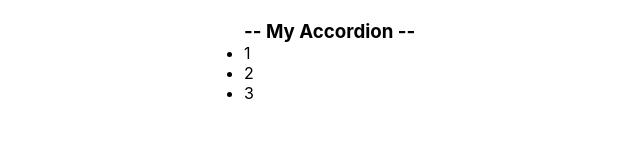
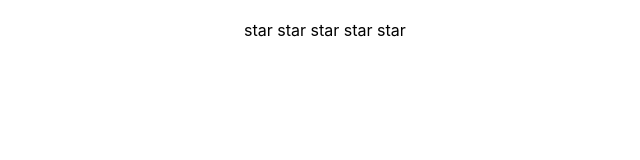
Before and after one commit to electrixky/react-samples, a React (Create React App) app: page / in a window 1280 px wide. Shown: the top 160 px of the page, without its empty margins (96-736 px from the left). Built offline with nearby package versions, Linux system fonts and the light colour scheme.

Commit message:
Rating refactored

```diff
--- a/src/App.tsx
+++ b/src/App.tsx
@@ -1,17 +1,22 @@
-import React from 'react';
+import React, {useState} from 'react';
 import './App.css';
 import {OnOff} from "./OnOff";
 import {Accordion} from "./Accordion";
 import {Rating} from "./Rating";
+import {RatingControlled, RatingValueType} from "./RatingControlled";
 
 function App() {
+
+    let [ratingValue, setRatingValue] = useState<RatingValueType>(0)
+
     return (
         <div className="App">
             {/*<OnOff/>*/}
             {/*<OnOff/>*/}
             {/*<OnOff/>*/}
-            <Accordion titleValue={"My Accordion"}/>
+            {/*<Accordion titleValue={"My Accordion"}/>*/}
             {/*<Rating/>*/}
+            <RatingControlled value={ratingValue} onClick={setRatingValue}/>
         </div>
     );
 }
--- /dev/null
+++ b/src/RatingControlled.tsx
@@ -0,0 +1,31 @@
+import React from 'react';
+
+export type RatingValueType = 0 | 1 | 2 | 3 | 4 | 5
+
+type RatingControlledPropsType = {
+    value: RatingValueType
+    onClick: (value: RatingValueType) => void
+}
+export const RatingControlled = (props: RatingControlledPropsType) => {
+    return (
+        <div>
+            <Star selected={props.value > 0} onClick={props.onClick} value={1}/>
+            <Star selected={props.value > 1} onClick={props.onClick} value={2}/>
+            <Star selected={props.value > 2} onClick={props.onClick} value={3}/>
+            <Star selected={props.value > 3} onClick={props.onClick} value={4}/>
+            <Star selected={props.value > 4} onClick={props.onClick} value={5}/>
+        </div>
+    );
+};
+
+type StarPropsType = {
+    selected: boolean
+    onClick: (value: RatingValueType) => void
+    value: RatingValueType
+}
+
+function Star(props: StarPropsType) {
+    return <span onClick={()=>{props.onClick(props.value)}}>
+        {props.selected ? <b>star </b> : "star "}
+    </span>
+}
```
Also changed, not shown: src/Rating.tsx (+7 -8 lines).
